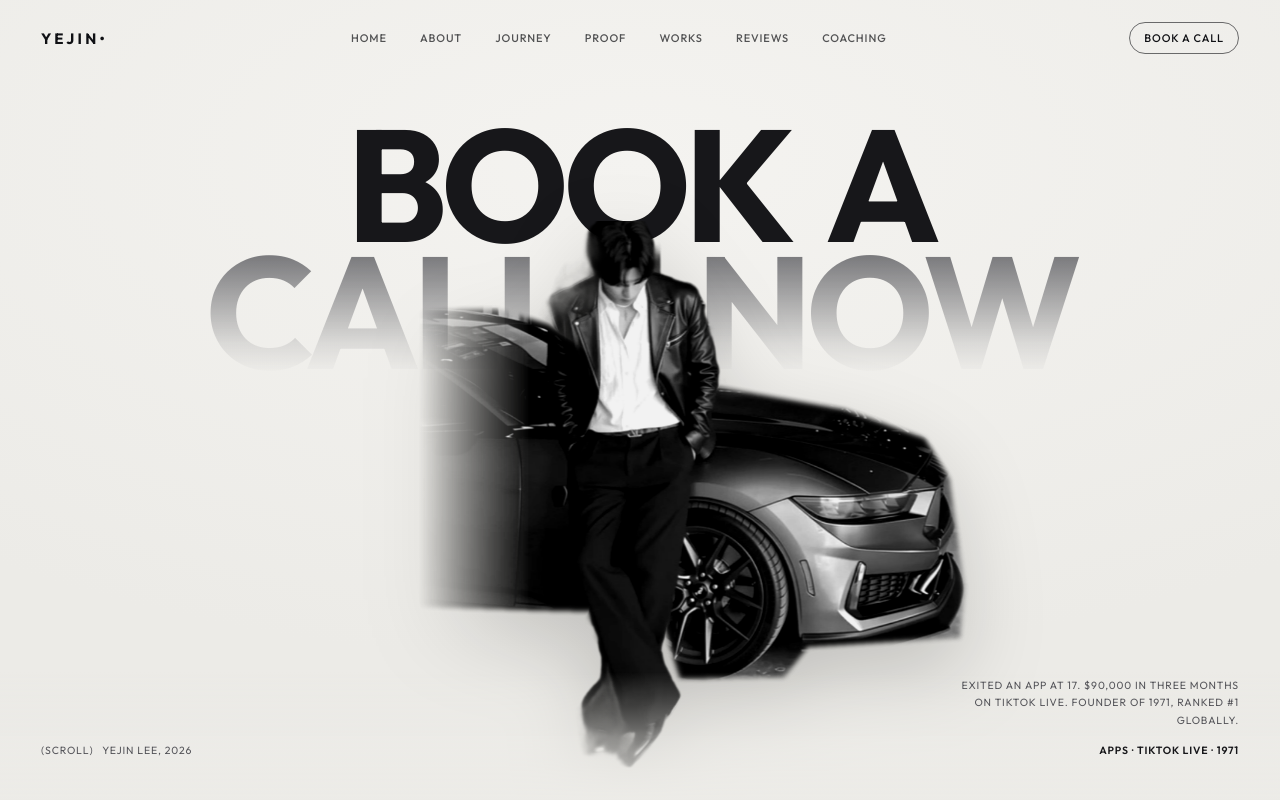
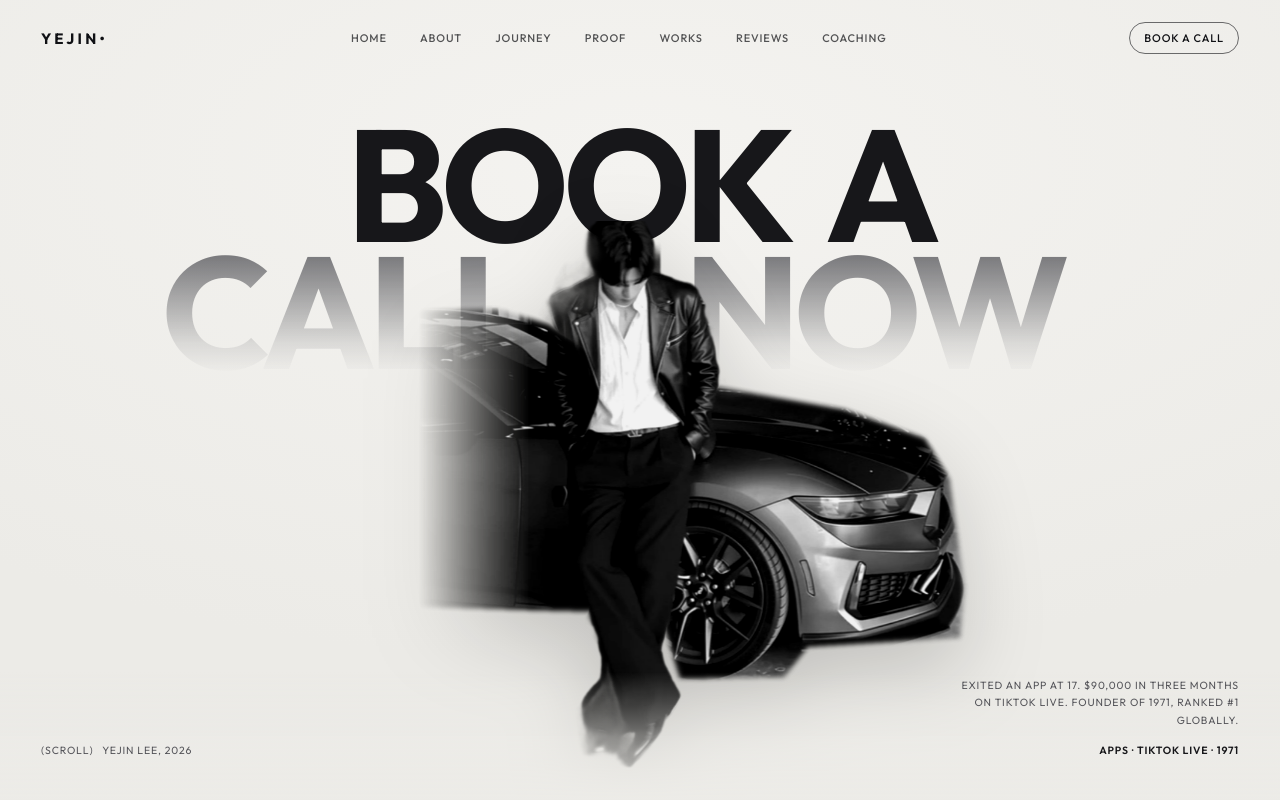
Before and after one commit to joeleugenelee-spec/portfolio, a plain HTML site: page index.html in a window 1280 px wide. Shown: the top 800 px of the page. Drawn offline with nearby package versions, Linux system fonts and the light colour scheme; no server answers.

Commit message:
Hero headline: centre the word gap on the cutout
Co-Authored-By: Claude Fable 5.2 <noreply@anthropic.com>
Claude-Session: https://claude.ai/code/session_01HHCRrWXM9DUkcCRJsxLhcr

```diff
--- a/index.html
+++ b/index.html
@@ -49,7 +49,7 @@ img,video,canvas{display:block}
 .hero-type{position:absolute;left:0;right:0;top:15vh;text-align:center;font-weight:700;font-size:clamp(54px,12.4vw,250px);line-height:.8;letter-spacing:-.045em;white-space:nowrap;will-change:transform}
 .hero-type span{display:block}
 .hero-type a{display:block;cursor:pointer}
-.hero-type .l1{word-spacing:.14em}.hero-type .l2{word-spacing:.62em}
+.hero-type .l1{word-spacing:.14em}.hero-type .l2{word-spacing:.82em;position:relative;left:-2.2vw}
 @media (hover:hover) and (pointer:fine){.hero-type a .l1{transition:letter-spacing .5s var(--ease)}.hero-type a:hover .l1{letter-spacing:-.03em}}
 .hero-type .l2{background:linear-gradient(180deg,#77777a 5%,rgba(150,150,152,.25) 75%,rgba(150,150,152,0) 100%);-webkit-background-clip:text;background-clip:text;color:transparent}
 .hero-me{position:absolute;left:50%;bottom:-2vh;height:min(76vh,calc(100vh - 16vw));height:min(76svh,calc(100svh - 16vw));min-height:320px;width:auto;max-width:none;transform:translateX(-40%);will-change:transform;
```
